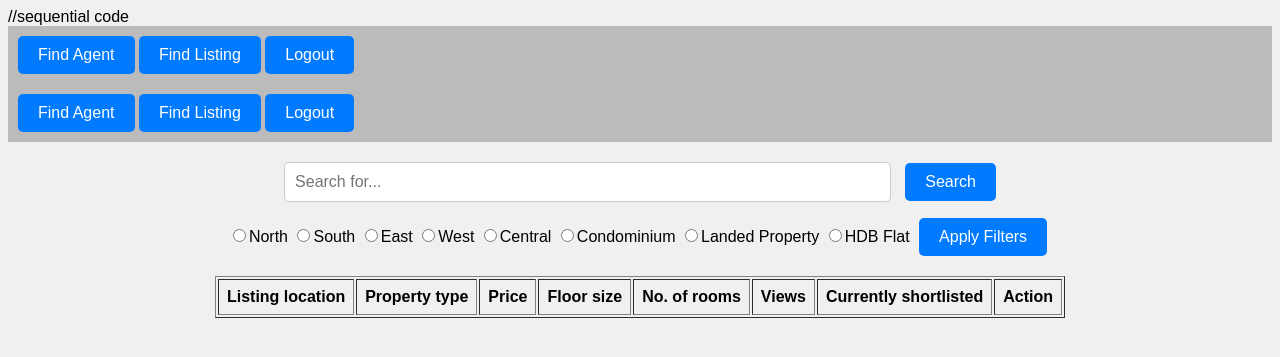
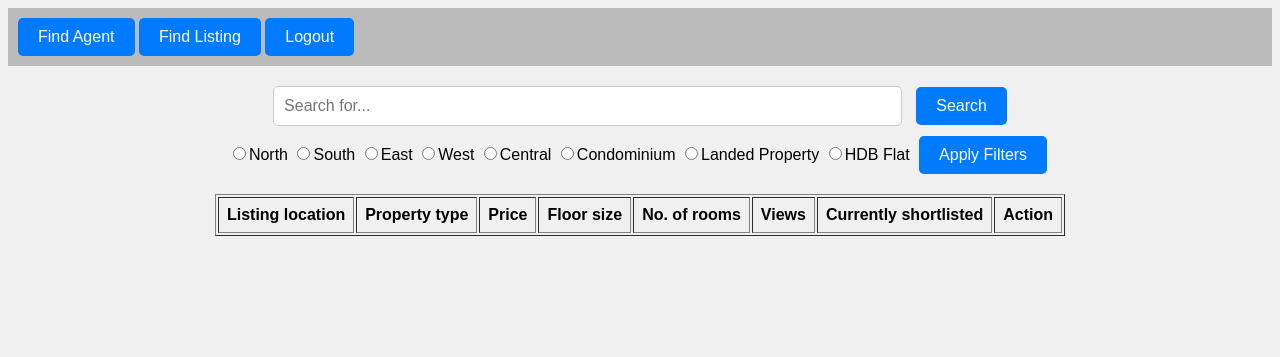
Before and after one commit to affcue/314-HDGuaranteed, a PHP site: page /searchListing.php in a window 1280 px wide. Shown: the top 357 px of the page. Run offline with PHP 8.4, Linux system fonts and the light colour scheme; lists and menus that the app fills with data are empty.

Commit message:
sequential code for search listing

```diff
--- a/Boundary/ra/searchListing.php
+++ b/Boundary/ra/searchListing.php
@@ -1,4 +1,3 @@
-//sequential code
 <?php
 include 'header.php'
 ?>
@@ -64,7 +63,6 @@ include 'header.php'
     </style>
 </head>
 <body>
-<?php include 'header.php'?>
 
     <div class="container">
         <div class="input-group">
@@ -139,7 +137,7 @@ include 'header.php'
                                     <td>" . $row["rooms"] . "</td>
                                     <td>" . $row["views"] . "</td>
                                     <td>" . $row["shortlists"] . "</td>
-                                    <td><a href='viewlisting.php?id=" . $row["listing_id"] . "'>View</a></td>
+                                    <td><a href='viewListingB.php?id=" . $row["listing_id"] . "'>View</a></td>
                                 </tr>";
                         }
                     } else {
```
